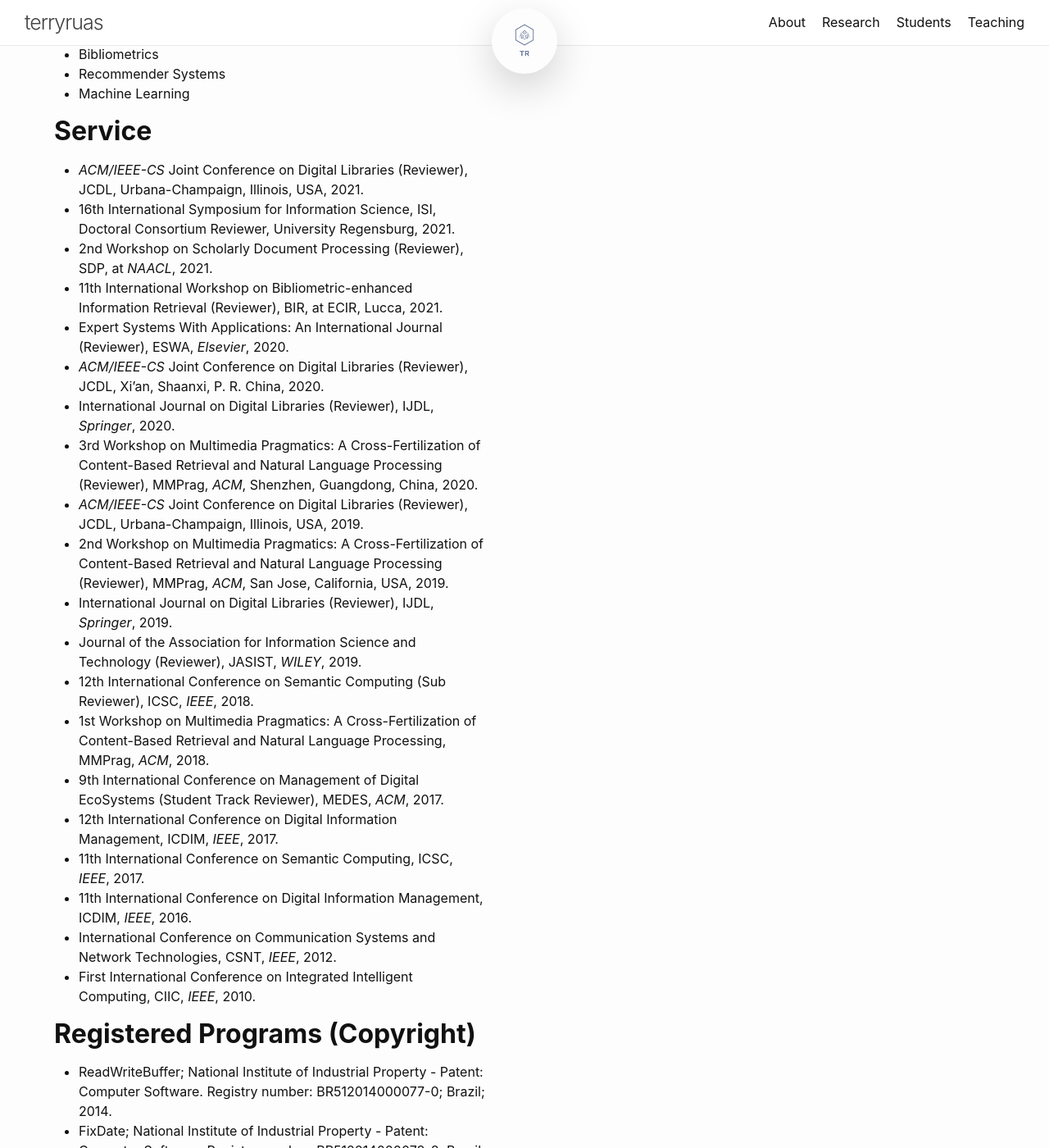
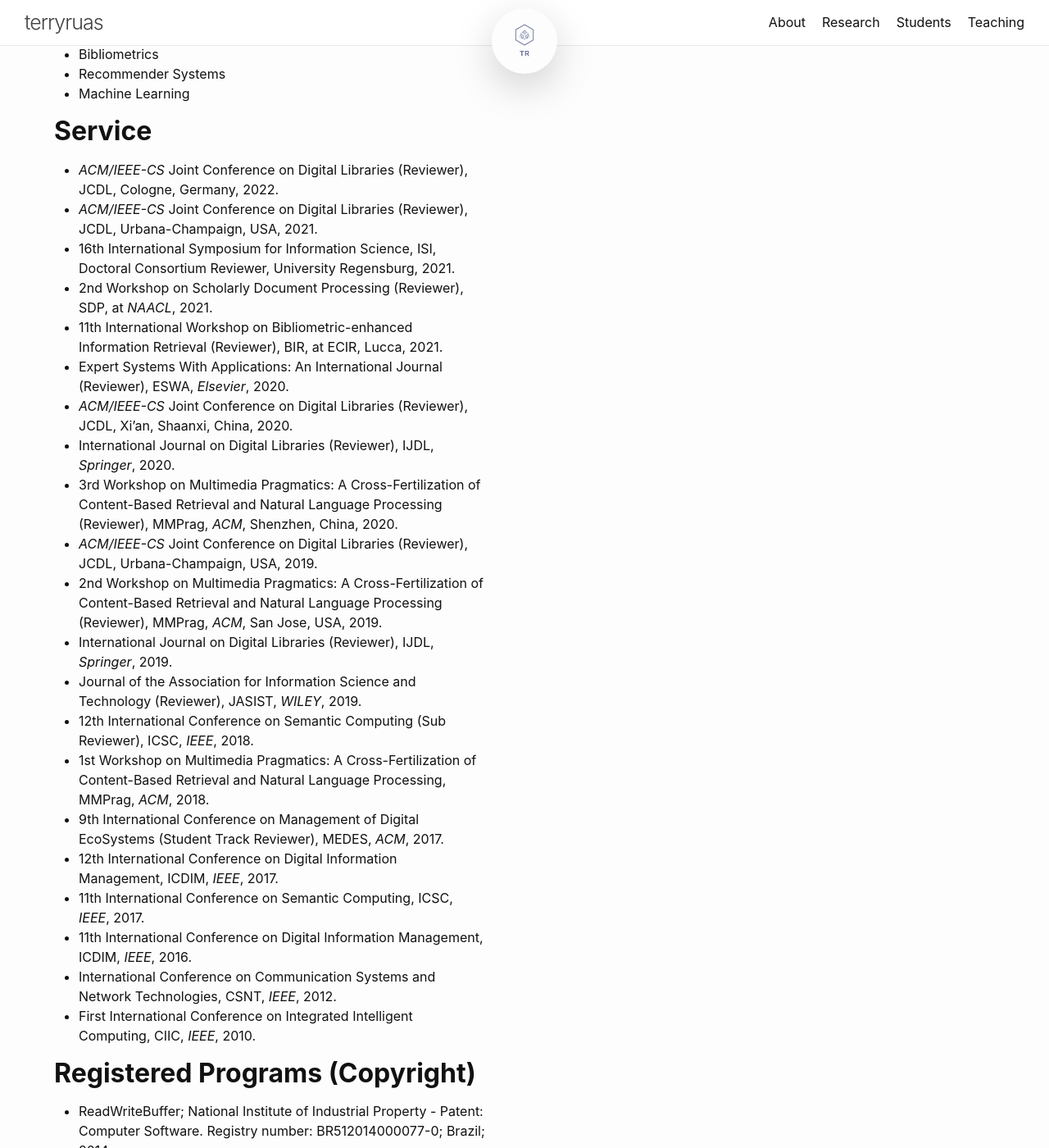
Before and after one commit to truas/truas, a Jekyll site: the page built from research.md, in a window 1280 px wide and 1400 px high, scrolled down 616 px. Shown: the whole window at 82% size. Built offline with Jekyll 4.4.1, drawn with Linux system fonts in a browser that asks for light colours.

Commit message:
update reviewer

```diff
--- a/research.md
+++ b/research.md
@@ -28,16 +28,17 @@ My research interest is the result of an overlap between natural language proces
 
 
 ## **Service**
-- *ACM/IEEE-CS* Joint Conference on Digital Libraries (Reviewer), JCDL, Urbana-Champaign, Illinois, USA, 2021.
+- *ACM/IEEE-CS* Joint Conference on Digital Libraries (Reviewer), JCDL, Cologne, Germany, 2022.
+- *ACM/IEEE-CS* Joint Conference on Digital Libraries (Reviewer), JCDL, Urbana-Champaign, USA, 2021.
 - 16th International Symposium for Information Science, ISI, Doctoral Consortium Reviewer, University Regensburg, 2021.
 - 2nd Workshop on Scholarly Document Processing (Reviewer), SDP, at *NAACL*, 2021.
 - 11th International Workshop on Bibliometric-enhanced Information Retrieval (Reviewer), BIR, at ECIR, Lucca, 2021.
 - Expert Systems With Applications: An International Journal (Reviewer), ESWA, *Elsevier*, 2020.
-- *ACM/IEEE-CS* Joint Conference on Digital Libraries (Reviewer), JCDL, Xi’an, Shaanxi, P. R. China, 2020.
+- *ACM/IEEE-CS* Joint Conference on Digital Libraries (Reviewer), JCDL, Xi’an, Shaanxi, China, 2020.
 - International Journal on Digital Libraries (Reviewer), IJDL, *Springer*, 2020.
-- 3rd Workshop on Multimedia Pragmatics: A Cross-Fertilization of Content-Based Retrieval and Natural Language Processing (Reviewer), MMPrag, *ACM*, Shenzhen, Guangdong, China, 2020.
-- *ACM/IEEE-CS* Joint Conference on Digital Libraries (Reviewer), JCDL, Urbana-Champaign, Illinois, USA, 2019.
-- 2nd Workshop on Multimedia Pragmatics: A Cross-Fertilization of Content-Based Retrieval and Natural Language Processing (Reviewer), MMPrag, *ACM*, San Jose, California, USA, 2019.
+- 3rd Workshop on Multimedia Pragmatics: A Cross-Fertilization of Content-Based Retrieval and Natural Language Processing (Reviewer), MMPrag, *ACM*, Shenzhen, China, 2020.
+- *ACM/IEEE-CS* Joint Conference on Digital Libraries (Reviewer), JCDL, Urbana-Champaign, USA, 2019.
+- 2nd Workshop on Multimedia Pragmatics: A Cross-Fertilization of Content-Based Retrieval and Natural Language Processing (Reviewer), MMPrag, *ACM*, San Jose, USA, 2019.
 - International Journal on Digital Libraries (Reviewer), IJDL, *Springer*, 2019.
 - Journal of the Association for Information Science and Technology (Reviewer), JASIST, *WILEY*, 2019.
 - 12th International Conference on Semantic Computing (Sub Reviewer), ICSC, *IEEE*, 2018.
```
